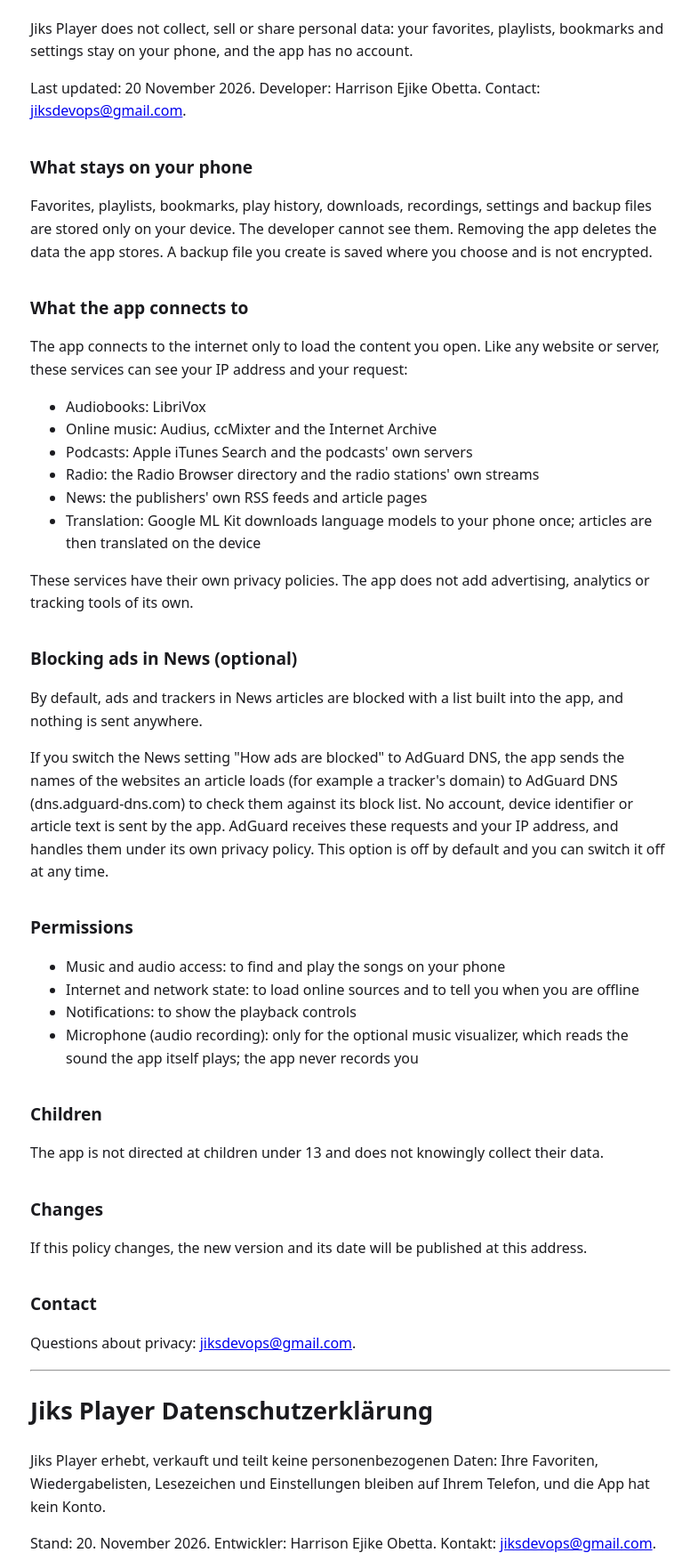
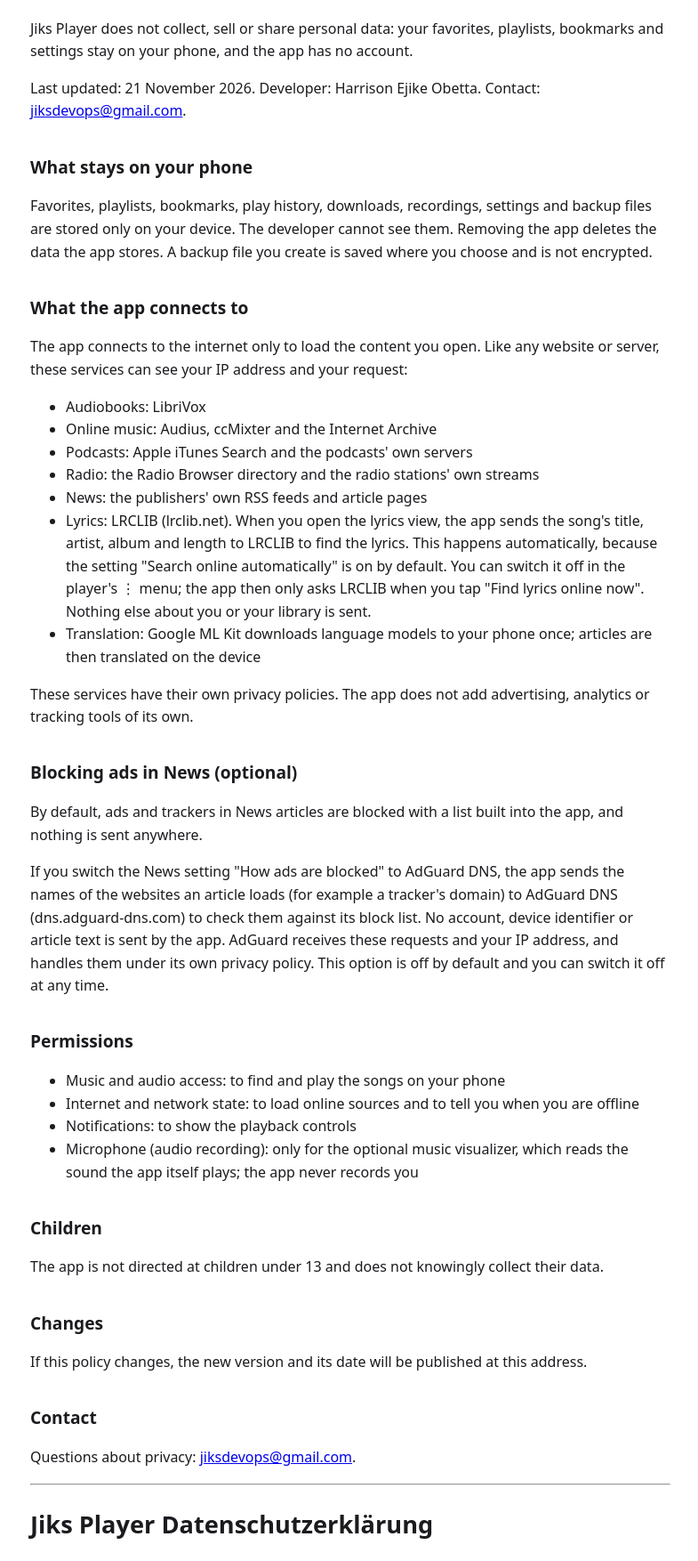
Before and after one commit to Mrjiks/jiksplayer-privacy, a plain HTML site: page index.html in a window 1280 px wide. Shown: the part 120-1874 px from the top of the page at 89% size, without its empty margins (246-1031 px from the left). Drawn offline with Linux system fonts and the light colour scheme.

Commit message:
Update index.html

```diff
--- a/index.html
+++ b/index.html
@@ -17,7 +17,7 @@
 <section id="en" lang="en">
 <h1>Jiks Player Privacy Policy</h1>
 <p>Jiks Player does not collect, sell or share personal data: your favorites, playlists, bookmarks and settings stay on your phone, and the app has no account.</p>
-<p>Last updated: 20 November 2026. Developer: Harrison Ejike Obetta. Contact: <a href="mailto:jiksdevops@gmail.com">jiksdevops@gmail.com</a>.</p>
+<p>Last updated: 21 November 2026. Developer: Harrison Ejike Obetta. Contact: <a href="mailto:jiksdevops@gmail.com">jiksdevops@gmail.com</a>.</p>
 <h2>What stays on your phone</h2>
 <p>Favorites, playlists, bookmarks, play history, downloads, recordings, settings and backup files are stored only on your device. The developer cannot see them. Removing the app deletes the data the app stores. A backup file you create is saved where you choose and is not encrypted.</p>
 <h2>What the app connects to</h2>
@@ -28,6 +28,7 @@
 <li>Podcasts: Apple iTunes Search and the podcasts' own servers</li>
 <li>Radio: the Radio Browser directory and the radio stations' own streams</li>
 <li>News: the publishers' own RSS feeds and article pages</li>
+<li>Lyrics: LRCLIB (lrclib.net). When you open the lyrics view, the app sends the song's title, artist, album and length to LRCLIB to find the lyrics. This happens automatically, because the setting "Search online automatically" is on by default. You can switch it off in the player's ⋮ menu; the app then only asks LRCLIB when you tap "Find lyrics online now". Nothing else about you or your library is sent.</li>
 <li>Translation: Google ML Kit downloads language models to your phone once; articles are then translated on the device</li>
 </ul>
 <p>These services have their own privacy policies. The app does not add advertising, analytics or tracking tools of its own.</p>
@@ -54,7 +55,7 @@
 <section id="de" lang="de">
 <h1>Jiks Player Datenschutzerklärung</h1>
 <p>Jiks Player erhebt, verkauft und teilt keine personenbezogenen Daten: Ihre Favoriten, Wiedergabelisten, Lesezeichen und Einstellungen bleiben auf Ihrem Telefon, und die App hat kein Konto.</p>
-<p>Stand: 20. November 2026. Entwickler: Harrison Ejike Obetta. Kontakt: <a href="mailto:jiksdevops@gmail.com">jiksdevops@gmail.com</a>.</p>
+<p>Stand: 21. November 2026. Entwickler: Harrison Ejike Obetta. Kontakt: <a href="mailto:jiksdevops@gmail.com">jiksdevops@gmail.com</a>.</p>
 <h2>Was auf Ihrem Telefon bleibt</h2>
 <p>Favoriten, Wiedergabelisten, Lesezeichen, Wiedergabeverlauf, Downloads, Aufnahmen, Einstellungen und Sicherungsdateien werden nur auf Ihrem Gerät gespeichert. Der Entwickler kann sie nicht einsehen. Wenn Sie die App deinstallieren, werden die von der App gespeicherten Daten gelöscht. Eine von Ihnen erstellte Sicherungsdatei wird an dem Ort gespeichert, den Sie wählen, und ist nicht verschlüsselt.</p>
 <h2>Womit sich die App verbindet</h2>
@@ -65,6 +66,7 @@
 <li>Podcasts: Apple iTunes Search und die Server der Podcasts</li>
 <li>Radio: das Verzeichnis Radio Browser und die Streams der Radiosender</li>
 <li>Nachrichten: die RSS-Feeds und Artikelseiten der Verlage</li>
+<li>Songtexte: LRCLIB (lrclib.net). Wenn Sie die Songtext-Ansicht öffnen, sendet die App Titel, Interpret, Album und Länge des Songs an LRCLIB, um den Songtext zu finden. Das geschieht automatisch, weil die Einstellung „Automatisch online suchen“ standardmäßig eingeschaltet ist. Sie können sie im ⋮-Menü des Players ausschalten; die App fragt LRCLIB dann nur, wenn Sie auf „Songtext jetzt online suchen“ tippen. Sonst wird nichts über Sie oder Ihre Musiksammlung gesendet.</li>
 <li>Übersetzung: Google ML Kit lädt einmalig Sprachmodelle auf Ihr Telefon; Artikel werden danach auf dem Gerät übersetzt</li>
 </ul>
 <p>Diese Dienste haben eigene Datenschutzerklärungen. Die App fügt von sich aus keine Werbe-, Analyse- oder Tracking-Werkzeuge hinzu.</p>
```
